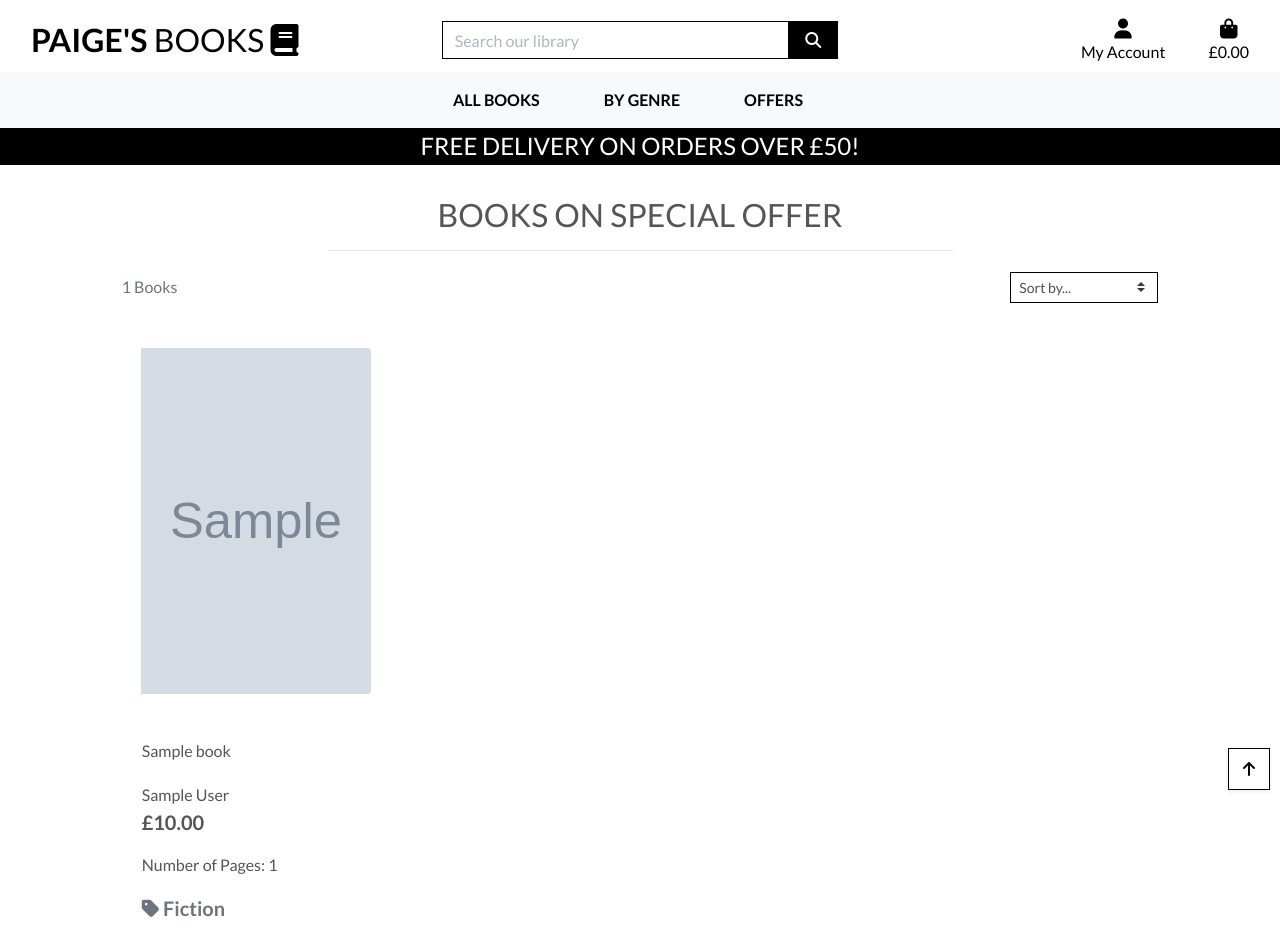
After one commit to paddyw11/paiges-books, a Django app: page /books/offers/ in a window 1280 px wide. The commit adds this page. Run offline with Django 3.2, Linux system fonts and the light colour scheme; data comes from the database, SQL or seed files in the repository; tables that the repository leaves empty hold one stand-in row (values such as "Sample post"); grey boxes marked "Sample" are stand-in pictures; parts of the project's set-up code (start-up, migrations or seed data) failed here and were passed over; some libraries are stand-ins or nearby versions.

Commit message:
feat: included a books_on offer view, url and html page

```diff
--- /dev/null
+++ b/books/templates/books/offers.html
@@ -0,0 +1,173 @@
+{% extends "base.html" %}
+{% load static %}
+
+{% block page_header %}
+    <div class="container header-container">
+        <div class="row ">
+            <div class="col"></div>
+        </div>
+    </div>
+{% endblock %}
+
+{% block content %}
+    <div class="overlay"></div>
+    <div class="container-fluid">
+        <div class="row justify-content-center">
+            <div class="col text-center mt-3">
+                <h2 class="logo-font">Books on Special Offer</h2>
+                <hr class="w-50 mb-1">
+            </div>
+        </div>
+        <div class="row">
+            <div class="product-container col-10 offset-1">
+                <div class="row mt-1 mb-2 d-flex align-items-center">
+                    <div class="col-12 col-md-6 text-center text-md-left">
+                        <p class="text-muted mt-3">
+                            {% if search_term or current_genres or current_sorting != 'None_None' %}
+                                <span class="small"><a href="{% url 'books' %}">Books Home</a> | </span>
+                            {% endif %}
+                            {{ offer_books|length }} Books{% if search_term %} found for <strong>"{{ search_term }}"</strong>{% endif %}
+                        </p>
+                    </div>
+                    <div class="col-12 col-md-6 text-center text-md-right">
+                        <div class="sort-select-wrapper d-inline-block">
+                            <select id="sort-selector" class="custom-select custom-select-sm rounded-0 border border-{% if current_sorting != 'None_None' %}info{% else %}black{% endif %}">
+                                <option value="reset" {% if current_sorting == 'None_None' %}selected{% endif %}>Sort by...</option>
+                                <option value="price_asc" {% if current_sorting == 'price_asc' %}selected{% endif %}>Price (low to high)</option>
+                                <option value="price_desc" {% if current_sorting == 'price_desc' %}selected{% endif %}>Price (high to low)</option>
+                                <option value="author_asc" {% if current_sorting == 'author_asc' %}selected{% endif %}>Author (A-Z)</option>
+                                <option value="author_desc" {% if current_sorting == 'author_desc' %}selected{% endif %}>Author (Z-A)</option>
+                                <option value="genres_asc" {% if current_sorting == 'genres_asc' %}selected{% endif %}>Genre (A-Z)</option>
+                                <option value="genres_desc" {% if current_sorting == 'genres_desc' %}selected{% endif %}>Genre (Z-A)</option>
+                            </select>
+                        </div>
+                    </div>
+                </div>
+
+                <div class="row">
+                    {% for book in offer_books %}
+                    <div class="col-sm-6 col-md-6 col-lg-4 col-xl-3">
+                        <div class="card h-100 border-0">
+                            <div class="bookWrap">
+                                <div class="book">
+                                    {% if book.image %}
+                                        <a href="{% url 'book_detail' book.id %}">
+                                            <img class="cover" src="{{ book.image.url }}" alt="{{ book.title }}">
+                                        </a>
+                                        <div class="spine"></div>
+                                    {% else %}
+                                        <a href="{% url 'book_detail' book.id %}">
+                                            <img class="cover" src="{{ MEDIA_URL }}noimage.png" alt="{{ book.title }}">
+                                        </a>
+                                        <div class="spine"></div>
+                                    {% endif %}
+                                </div>
+                            </div>
+                            <div class="card-body pb-0">
+                                <p class="mb-0">{{ book.title }}</p>
+                            </div>
+                            <div class="card-body pb-0">
+                                <p class="mb-0">{{ book.author }}</p>
+                            </div>
+                            <div class="card-footer bg-white pt-0 border-0 text-left">
+                                <div class="row">
+                                    <div class="col">
+                                        <p class="lead mb-0 text-left font-weight-bold">&pound{{ book.price }}</p>
+                                        <p class="mt-3">Number of Pages: {{ book.number_of_pages }} </p>
+                                        {% for genre in book.genres.all %}
+                                            <p class="lead mb-0 text-left font-weight-bold">
+                                                <a class="text-muted" href="{% url 'books' %}?genre={{ genre.name }}">
+                                                    <i class="fa-solid fa-tag"></i>
+                                                    {{ genre.name }}{% if not forloop.last %}, {% endif %}
+                                                </a>
+                                            </p>
+                                        {% endfor %}
+                                        {% if request.user.is_superuser %}
+                                            <small class="ml-3">
+                                                <a href="{% url 'edit_book' book.id %}">Edit</a>
+                                                <a class="text-danger" href="{% url 'delete_book' book.id %}">Delete</a>
+                                            </small>
+                                        {%  endif %}
+                                    </div>
+                                </div>
+                            </div>
+                        </div>
+                    </div>
+
+                    {% if forloop.counter|divisibleby:1 %}
+                        <div class="col-12 d-sm-none mb-5">
+                            <hr>
+                        </div>
+                    {% endif %}
+                    {% if forloop.counter|divisibleby:2 %}
+                        <div class="col-12 d-none d-sm-block d-md-block d-lg-none mb-5">
+                            <hr>
+                        </div>
+                    {% endif %}
+                    {% if forloop.counter|divisibleby:3 %}
+                        <div class="col-12 d-none d-lg-block d-xl-none mb-5">
+                            <hr>
+                        </div>
+                    {% endif %}
+                    {% if forloop.counter|divisibleby:4 %}
+                        <div class="col-12 d-none d-xl-block mb-5">
+                            <hr>
+                        </div>
+                    {% endif %}
+
+                {% endfor %}
+                </div>
+            </div>
+        </div>
+    </div>
+    <div class="btt-button shadow-sm rounded-0 border border-black">
+        <a class="btt-link d-flex h-100">
+            <i class="fas fa-arrow-up text-black mx-auto my-auto"></i>
+        </a>
+    </div>
+{% endblock %}
+
+{% block postloadjs %}
+    {{ block.super }}
+    <script type="text/javascript">
+		$('.btt-link').click(function(e) {
+			window.scrollTo(0,0)
+		})
+	</script>
+
+    <script type="text/javascript">
+    $(document).ready(function() {
+        setTimeout(function() {
+            var $book = $('.book');
+            $book.addClass('bookIntro');
+            setTimeout(function() {
+                $book.removeClass('bookIntro');
+            }, 2000);
+        }, 1000);
+    });
+    </script>
+
+
+    <script type="text/javascript">
+        $('#sort-selector').change(function() {
+            var selector = $(this);
+            var currentUrl = new URL(window.location);
+
+            var selectedVal = selector.val();
+            if(selectedVal != "reset"){
+                var sort = selectedVal.split("_")[0];
+                var direction = selectedVal.split("_")[1];
+
+                currentUrl.searchParams.set("sort", sort);
+                currentUrl.searchParams.set("direction", direction);
+
+                window.location.replace(currentUrl);
+            } else {
+                currentUrl.searchParams.delete("sort");
+                currentUrl.searchParams.delete("direction");
+
+                window.location.replace(currentUrl);
+            }
+        })
+    </script>
+{% endblock %}
--- a/books/urls.py
+++ b/books/urls.py
@@ -7,4 +7,5 @@ urlpatterns = [
     path('add/', views.add_book, name='add_book'),
     path('edit/<int:book_id>/', views.edit_book, name='edit_book'),
     path('delete/<int:book_id>/', views.delete_book, name='delete_book'),
+    path('offers/', views.books_on_offer, name='books_on_offer')
 ]
--- a/books/views.py
+++ b/books/views.py
@@ -15,6 +15,7 @@ def all_books(request):
     genres = None
     sort = None
     direction = None
+
 
     print("GET parameters:", request.GET)
 
@@ -62,11 +63,40 @@ def all_books(request):
         'books': books,
         'search_term': query,
         'current_genres': genres,
-        'current_sorting': current_sorting
+        'current_sorting': current_sorting,
+
     }
 
     return render(request, 'books/books.html', context)
 
+def books_on_offer(request):
+    """ A view to display books that are on offer"""
+    offer_books = Book.objects.filter(offer=True)
+
+    sort = None
+    direction = None
+
+    if request.GET:
+        if 'sort' in request.GET:
+            sortkey = request.GET['sort']
+            sort = sortkey
+            if sortkey == 'name':
+                sortkey = 'lower_name'
+                offer_books = offer_books.annotate(lower_name=Lower('name'))
+            if 'direction' in request.GET:
+                direction = request.GET['direction']
+                if direction == 'desc':
+                    sortkey = f'-{sortkey}'
+            offer_books = offer_books.order_by(sortkey)
+
+    current_sorting = f'{sort}_{direction}'
+
+    context = {
+        'offer_books': offer_books,  # Only books with offers
+        'current_sorting': current_sorting
+    }
+
+    return render(request, 'books/offers.html', context)
 
 def book_detail(request, book_id):
     """ A view to return individual book details """
--- a/templates/base.html
+++ b/templates/base.html
@@ -128,7 +128,7 @@
               {% endif %}
           {% endwith %}
       {% endfor %}
-  </div>
+    </div>
     {% endif %}
 
 
--- a/templates/includes/main-nav.html
+++ b/templates/includes/main-nav.html
@@ -34,7 +34,7 @@
             </div>
         </li>
         <li class="nav-item">
-            <a class="logo-font font-weight-bold nav-link text-black mr-5" href="{% url 'books' %}?offer=true" id="special-offers-link" data-toggle="dropdown" aria-haspopup="true" aria-expanded="false">
+            <a class="logo-font font-weight-bold nav-link text-black mr-5" href="{% url 'books_on_offer' %}" id="special-offers-link">
                 Offers
             </a>
         </li>
```
